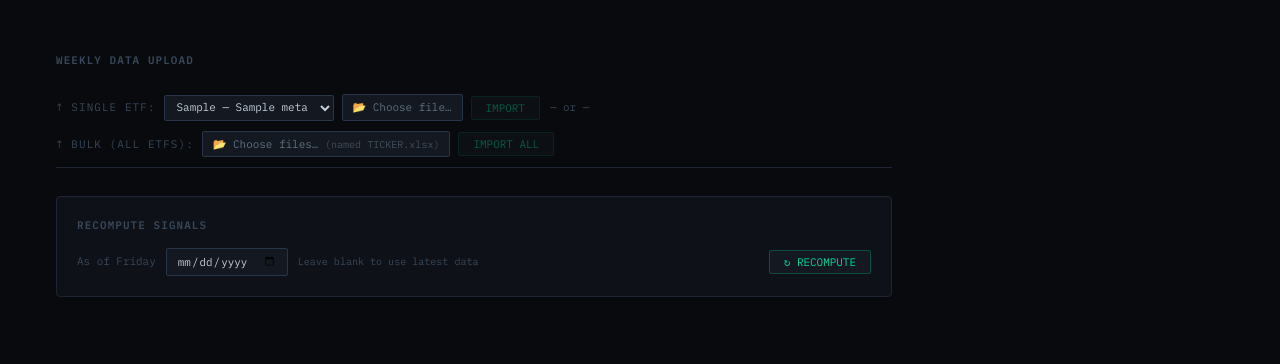
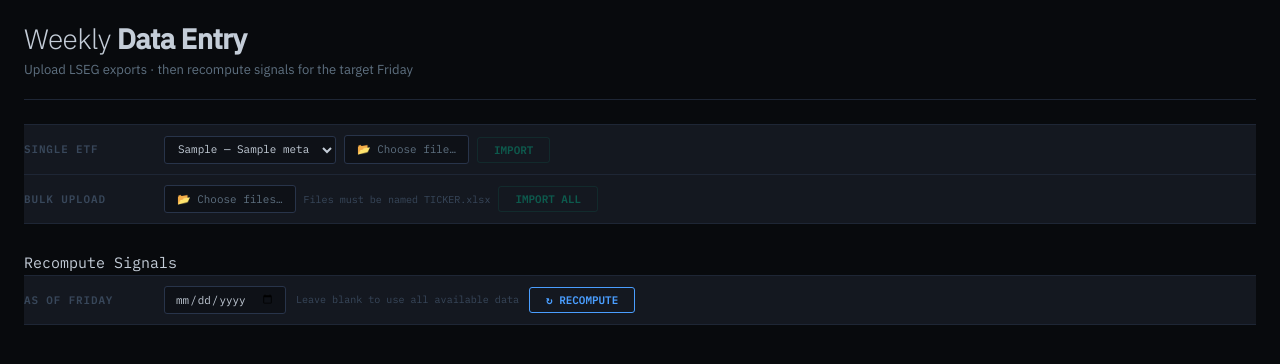
Before and after one commit to rhapsodians/Footprints, a Flask app: page /entry in a window 1280 px wide. Shown: the part 44-408 px from the top of the page. Run offline with Flask 3, Linux system fonts and the light colour scheme; tables that the repository leaves empty hold one stand-in row (values such as "Sample post").

Commit message:
Entry: redesign to match heatmap style

```diff
--- a/templates/entry.html
+++ b/templates/entry.html
@@ -3,99 +3,103 @@
 
 {% block head %}
 <style>
-/* ── Import bar ─────────────────────────────────────────────────────────── */
-.import-bar{padding:8px 0 10px;display:flex;align-items:center;gap:10px;flex-wrap:wrap;border-bottom:1px solid var(--border);margin-bottom:14px}
-.import-label{font-family:var(--mono);font-size:.73rem;letter-spacing:.10em;text-transform:uppercase;color:var(--text3);white-space:nowrap}
-.import-sep{font-family:var(--mono);font-size:.73rem;color:var(--text3)}
-.lseg-sel{font-family:var(--mono);font-size:.73rem;color:var(--text);background:var(--surface2);border:1px solid var(--border2);border-radius:2px;padding:4px 8px;cursor:pointer;max-width:260px}
-.import-file-lbl{display:inline-flex;align-items:center;font-family:var(--mono);font-size:.73rem;color:var(--text2);background:var(--surface2);border:1px solid var(--border2);border-radius:2px;padding:4px 10px;cursor:pointer;gap:6px;white-space:nowrap}
-.import-file-lbl:hover{border-color:var(--accent);color:var(--text)}
-.import-file-native{position:absolute;width:1px;height:1px;opacity:0;pointer-events:none}
-.btn-import{font-family:var(--mono);font-size:.73rem;padding:4px 14px;border:1px solid var(--border2);border-radius:2px;background:var(--surface2);color:var(--text2);cursor:pointer;white-space:nowrap}
-.btn-import:hover{background:var(--surface);color:var(--text)}
-.btn-import:disabled{opacity:.4;cursor:default}
-.btn-import-green{border-color:var(--sig-sb-bd);color:var(--sig-sb)}
-.btn-import-green:hover{background:var(--sig-sb-bg)}
-
-/* ── Recompute section ──────────────────────────────────────────────────── */
-.recompute-section{margin-top:28px;padding:20px;background:var(--surface);border:1px solid var(--border);border-radius:4px}
-.recompute-section h3{font-family:var(--mono);font-size:.73rem;font-weight:600;letter-spacing:.10em;text-transform:uppercase;color:var(--text3);margin:0 0 14px}
-.recompute-row{display:flex;align-items:center;gap:10px;flex-wrap:wrap}
+.entry-band{background:var(--surface2);border-top:1px solid var(--border);border-bottom:1px solid var(--border)}
+.entry-row{display:flex;align-items:center;gap:10px;padding:10px 0;flex-wrap:wrap}
+.entry-row+.entry-row{border-top:1px solid var(--border)}
+.entry-lbl{font-family:var(--mono);font-size:.73rem;font-weight:600;letter-spacing:.08em;color:var(--text3);white-space:nowrap;width:130px;flex-shrink:0;text-transform:uppercase}
+.lseg-sel{font-family:var(--mono);font-size:.73rem;color:var(--text);background:var(--surface);border:1px solid var(--border2);border-radius:3px;padding:5px 9px;cursor:pointer;max-width:280px}
+.lseg-sel:focus{outline:none;border-color:var(--accent)}
+.file-btn{display:inline-flex;align-items:center;gap:6px;font-family:var(--mono);font-size:.73rem;color:var(--text2);background:var(--surface);border:1px solid var(--border2);border-radius:3px;padding:5px 12px;cursor:pointer;white-space:nowrap;transition:border-color .15s,color .15s}
+.file-btn:hover{border-color:var(--border2);color:var(--text)}
+.file-native{position:absolute;width:1px;height:1px;opacity:0;pointer-events:none}
+.act-btn{font-family:var(--mono);font-size:.73rem;font-weight:600;padding:5px 16px;border:1px solid var(--sig-sb-bd);border-radius:3px;background:none;color:var(--sig-sb);cursor:pointer;white-space:nowrap;transition:all .15s}
+.act-btn:hover{background:var(--sig-sb-bg)}
+.act-btn:disabled{opacity:.35;cursor:default}
+.act-btn.recompute{border-color:var(--accent);color:var(--accent)}
+.act-btn.recompute:hover{background:var(--blue-dim)}
+.hint{font-family:var(--mono);font-size:.67rem;color:var(--text3)}
 </style>
 {% endblock %}
 
 {% block content %}
-<div style="padding:28px 32px 60px;max-width:900px">
 
-<div style="font-family:var(--mono);font-size:.73rem;font-weight:600;letter-spacing:.10em;text-transform:uppercase;color:var(--text3);margin-bottom:18px">Weekly Data Upload</div>
+<div class="page-header">
+  <div>
+    <div class="page-title">Weekly <strong>Data Entry</strong></div>
+    <div class="page-subtitle">Upload LSEG exports · then recompute signals for the target Friday</div>
+  </div>
+</div>
 
-{# LSEG import bar #}
-<div class="import-bar">
-  <form id="lseg-form-w" method="POST" action="/entry/import-lseg" enctype="multipart/form-data"
+<!-- ── UPLOAD BAND ── -->
+<div class="entry-band">
+
+  <!-- Single ETF -->
+  <div class="entry-row">
+    <span class="entry-lbl">Single ETF</span>
+    <form method="POST" action="/entry/import-lseg" enctype="multipart/form-data"
           style="display:flex;align-items:center;gap:8px;flex-wrap:wrap">
-    <span class="import-label">&#8593; Single ETF:</span>
       <select class="lseg-sel" name="ticker" required>
         {% for t in tickers %}
-      <option value="{{ t.ticker }}">{{ t.ticker }} &mdash; {{ (t.name or '')[:32] }}</option>
+        <option value="{{ t.ticker }}">{{ t.ticker }} — {{ (t.name or '')[:36] }}</option>
         {% endfor %}
       </select>
-    <label class="import-file-lbl" id="lseg-lbl-w">
-      <input type="file" name="lseg_file" accept=".xlsx,.xls" class="import-file-native" id="lseg-file-w" required>
-      <span id="lseg-txt-w">&#128194; Choose file&hellip;</span>
+      <label class="file-btn" id="single-lbl">
+        <input type="file" name="lseg_file" accept=".xlsx,.xls" class="file-native" id="single-file" required>
+        <span id="single-txt">📂 Choose file…</span>
       </label>
-    <button type="submit" class="btn-import btn-import-green" id="lseg-sub-w" disabled>IMPORT</button>
-  </form>
-  <span class="import-sep">&mdash; or &mdash;</span>
-  <form id="bulk-form" method="POST" action="/entry/import-lseg-bulk" enctype="multipart/form-data"
-        style="display:flex;align-items:center;gap:8px;flex-wrap:wrap">
-    <span class="import-label">&#8593; Bulk (all ETFs):</span>
-    <label class="import-file-lbl" id="bulk-lbl">
-      <input type="file" name="bulk_files" accept=".xlsx,.xls" multiple
-             class="import-file-native" id="bulk-file"
-             onchange="updateBulkLabel(this)">
-      <span id="bulk-txt">&#128194; Choose files&hellip; <span style="font-size:.67rem;opacity:.6">(named TICKER.xlsx)</span></span>
-    </label>
-    <button type="submit" class="btn-import btn-import-green" id="bulk-sub" disabled>IMPORT ALL</button>
+      <button type="submit" class="act-btn" id="single-sub" disabled>IMPORT</button>
     </form>
   </div>
 
-{# Recompute section #}
-<div class="recompute-section">
-  <h3>Recompute Signals</h3>
-  <form method="post" action="/recompute">
-    <div class="recompute-row">
-      <label style="font-family:var(--mono);font-size:.73rem;color:var(--text3);white-space:nowrap">As of Friday</label>
-      <input type="date" name="as_of_date"
-             style="font-family:var(--mono);font-size:.73rem;color:var(--text);background:var(--surface2);border:1px solid var(--border2);border-radius:2px;padding:5px 10px;outline:none">
-      <span style="font-family:var(--mono);font-size:.67rem;color:var(--text3)">Leave blank to use latest data</span>
-      <button type="submit" class="btn-import btn-import-green" style="margin-left:auto">&#8635; RECOMPUTE</button>
-    </div>
+  <!-- Bulk -->
+  <div class="entry-row">
+    <span class="entry-lbl">Bulk Upload</span>
+    <form method="POST" action="/entry/import-lseg-bulk" enctype="multipart/form-data"
+          style="display:flex;align-items:center;gap:8px;flex-wrap:wrap">
+      <label class="file-btn" id="bulk-lbl">
+        <input type="file" name="bulk_files" accept=".xlsx,.xls" multiple
+               class="file-native" id="bulk-file" onchange="onBulkChange(this)">
+        <span id="bulk-txt">📂 Choose files…</span>
+      </label>
+      <span class="hint">Files must be named TICKER.xlsx</span>
+      <button type="submit" class="act-btn" id="bulk-sub" disabled>IMPORT ALL</button>
     </form>
   </div>
 
 </div>
 
+<!-- ── RECOMPUTE BAND ── -->
+<div class="etf-section-hdr" style="margin-top:28px">
+  Recompute Signals
+  <div class="etf-section-hdr-line"></div>
+</div>
+
+<div class="entry-band" style="margin-top:0">
+  <div class="entry-row">
+    <span class="entry-lbl">As of Friday</span>
+    <form method="post" action="/recompute"
+          style="display:flex;align-items:center;gap:10px;flex-wrap:wrap">
+      <input type="date" name="as_of_date"
+             style="font-family:var(--mono);font-size:.73rem;color:var(--text);background:var(--surface);border:1px solid var(--border2);border-radius:3px;padding:5px 10px;outline:none">
+      <span class="hint">Leave blank to use all available data</span>
+      <button type="submit" class="act-btn recompute">↻ RECOMPUTE</button>
+    </form>
+  </div>
+</div>
+
 <script>
-(function(){
-  const fi=document.getElementById('lseg-file-w');
-  if(fi){fi.addEventListener('change',function(){
-    const nm=this.files[0]?this.files[0].name:'';
-    document.getElementById('lseg-txt-w').textContent=nm?'📄 '+nm:'📂 Choose file\u2026';
-    document.getElementById('lseg-sub-w').disabled=!nm;
-  });}
-})();
+document.getElementById('single-file').addEventListener('change', function(){
+  const nm = this.files[0] ? this.files[0].name : '';
+  document.getElementById('single-txt').textContent = nm ? '📄 ' + nm : '📂 Choose file…';
+  document.getElementById('single-sub').disabled = !nm;
+});
 
-function updateBulkLabel(input){
-  const n=input.files.length;
-  const lbl=document.getElementById('bulk-txt');
-  const btn=document.getElementById('bulk-sub');
-  if(n===0){
-    lbl.innerHTML='📂 Choose files\u2026 <span style="font-size:.67rem;opacity:.6">(named TICKER.xlsx)</span>';
-    btn.disabled=true;
-  } else {
-    lbl.textContent='📄 '+n+' file'+(n>1?'s':'')+' selected';
-    btn.disabled=false;
-  }
+function onBulkChange(input){
+  const n = input.files.length;
+  document.getElementById('bulk-txt').textContent = n
+    ? '📄 ' + n + ' file' + (n > 1 ? 's' : '') + ' selected'
+    : '📂 Choose files…';
+  document.getElementById('bulk-sub').disabled = n === 0;
 }
 </script>
 {% endblock %}
```
Lines whose indentation alone changed are shown as unchanged.
